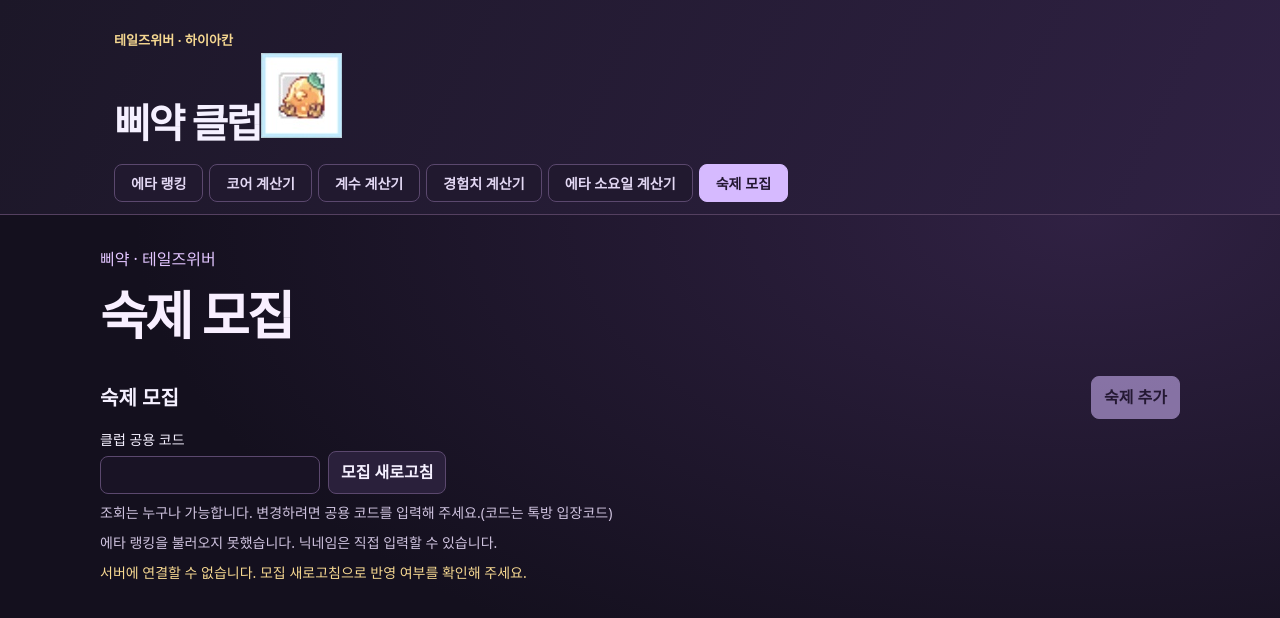
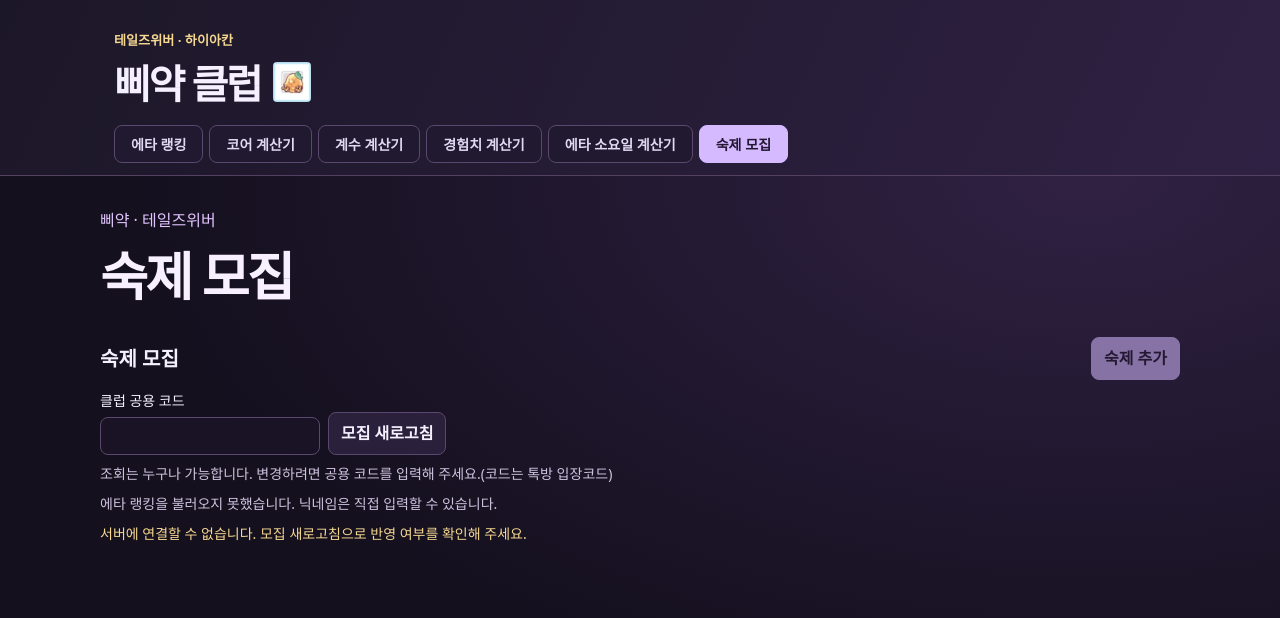
Before and after one commit to bbiyakculb/bbiyak, a plain HTML site: page index.html in a window 1280 px wide. Drawn offline with Linux system fonts and the light colour scheme; no server answers.

Commit message:
Update index.html

```diff
--- a/index.html
+++ b/index.html
@@ -11,7 +11,8 @@
   header { background: linear-gradient(115deg, #1c1728, #2f2143); border-bottom: 1px solid #544060; }
   .wrap { width: min(1100px, 100%); margin: auto; padding: clamp(14px, 3vw, 30px) clamp(12px, 4vw, 24px) 12px; }
   .server { margin: 0 0 4px; color: #f6d891; font-size: .82rem; font-weight: 700; }
-  h1 { margin: 0 0 14px; font-size: clamp(25px, 5vw, 40px); letter-spacing: -.055em; }
+  h1 { display: flex; align-items: center; gap: .3em; margin: 0 0 14px; font-size: clamp(25px, 5vw, 40px); letter-spacing: -.055em; }
+  .club-mark { display: block; width: auto; height: 1em; border-radius: 4px; }
   nav { display: flex; flex-wrap: wrap; gap: 6px; }
   nav a { color: #e3d8f4; background: #21192f; border: 1px solid #5b486e; text-decoration: none; border-radius: 8px; padding: 8px clamp(8px, 1.5vw, 16px); font-size: .88rem; font-weight: 650; }
   nav a:hover { background: #403052; }
```
